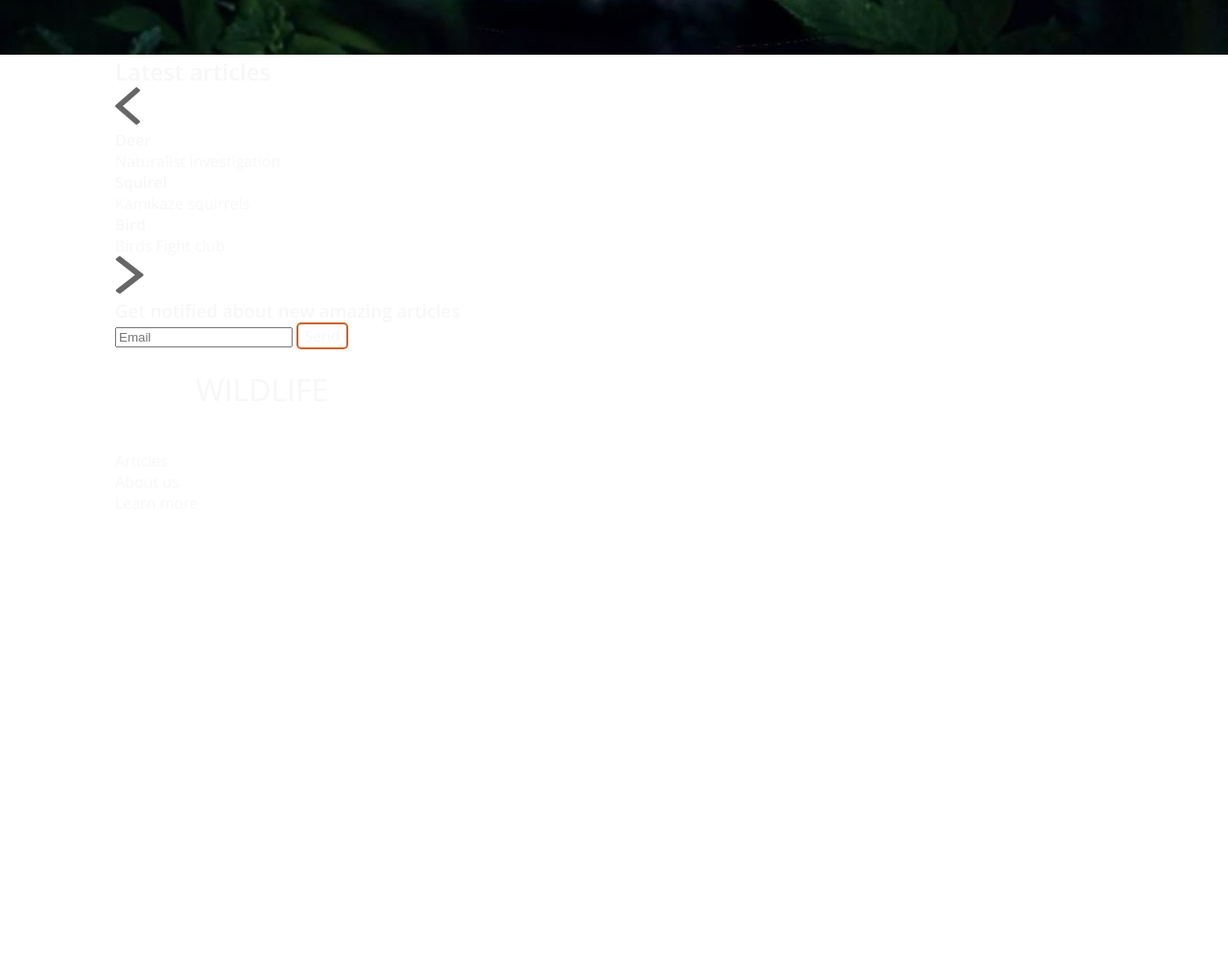
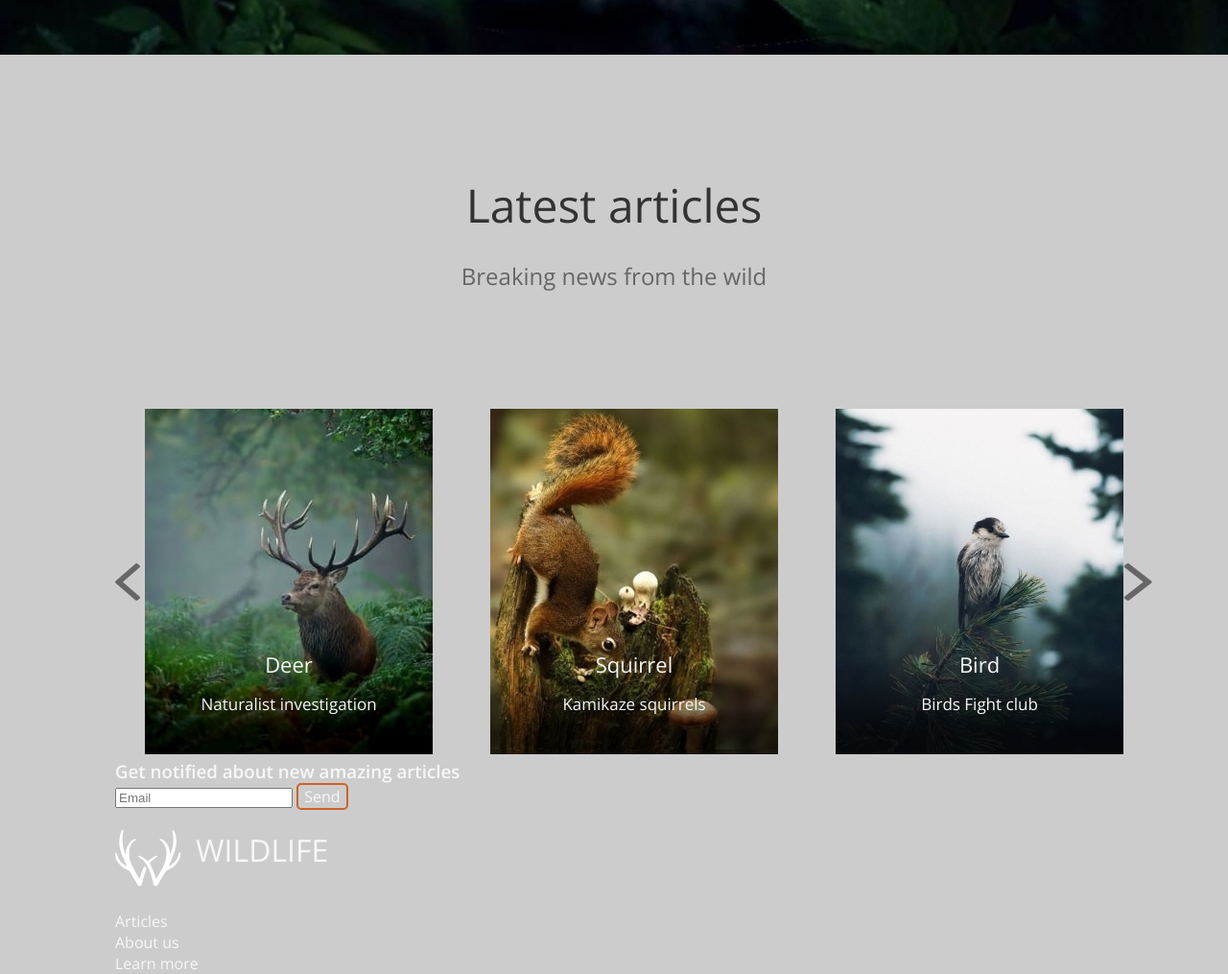
Before and after one commit to ssorokovnina/wildlife, a plain HTML site: page index.html in a window 1280 px wide. Shown: the part 722-1737 px from the top of the page at 96% size. Before the commit the page ends 1257 px from the top, so only its background shows below. Drawn offline with Linux system fonts and the light colour scheme.

Commit message:
feat: add styles to article section, some changes in html file

```diff
--- a/assets/css/articles.css
+++ b/assets/css/articles.css
@@ -0,0 +1,70 @@
+.articles__title, .articles__subtitle {
+    margin: 0 auto;
+
+    text-align: center;
+    font-weight: 400;
+}
+
+.articles__title {
+    width: 324px;
+
+    padding-top: 120px;
+
+    font-size: 48px;
+    line-height: 72px;
+    color: var(--sub-color);
+}
+
+.articles__subtitle {
+    width: 332px;
+
+    padding-top: 20px;
+
+    font-size: 24px;
+    line-height: 36px;
+    color: #666666;
+}
+
+.slider {
+    padding-top: 120px;
+
+    display: flex;
+    justify-content: space-between;
+    align-items: center;
+}
+
+.arrow {
+    padding: 0;
+}
+
+.animals {
+    padding-left: 5px;
+
+    display: flex;
+    column-gap: 60px;
+}
+
+.animals__name, .animals__tagline {
+    position: relative;
+    top: -117px;
+
+    text-align: center;
+}
+
+.animals__name {
+    padding-bottom: 10px;
+
+    font-size: 22px;
+    font-weight: 400;
+    line-height: 36px;
+}
+
+.animals__tagline {
+    font-size: 17px;
+    line-height: 27px;
+}
+
+.animals__link_inline {
+    display: block;
+    height: 0;
+}
--- a/assets/css/general.css
+++ b/assets/css/general.css
@@ -6,6 +6,8 @@
 
     font-family: var(--main-font-family);
     color: var(--main-color);
+
+    background-color: var(--main-bg-color);
 }
 
 .main__container {
--- a/index.html
+++ b/index.html
@@ -62,33 +62,52 @@
             </section>
             <section class="articles">
                 <h2 class="articles__title">Latest articles</h2>
-                <h2 class="articles__subtitle"></h2>
+                <h2 class="articles__subtitle">Breaking news from the wild</h2>
                 <div class="slider">
                     <div class="slider__left-arrow">
-                        <img class="arrow left-arrow" src="./assets/svg/left-arrow.svg" alt="left arrow icon">
+                        <button class="arrow left-arrow">
+                            <img class="arrow__icon left-arrow__icon" src="./assets/svg/left-arrow.svg" alt="left arrow icon">
+                        </button>
                     </div>
                     <ul class="slider__previews animals">
                         <li class="animals__card">
+                            <a href="#" class="animals__link">
+                                <img src="./assets/img/deer.jpg" alt="deer photo" class="animals__photo">
+                            </a>
+                            <a href="#" class="animals__link animals__link_inline">
                                 <h4 class="animals__name">Deer</h4>
                                 <p class="animals__tagline">
                                     Naturalist investigation
                                 </p>
+                            </a>
                         </li>
                         <li class="animals__card">
-                            <h4 class="animals__name">Squirel</h4>
+                            <a href="#" class="animals__link">
+                                <img src="./assets/img/squirrel.jpg" alt="squirrel photo" class="animals__photo">
+                            </a>
+                            <a href="#" class="animals__link animals__link_inline">
+                                <h4 class="animals__name">Squirrel</h4>
                                 <p class="animals__tagline">
                                     Kamikaze squirrels
                                 </p>
+                            </a>
                         </li>
                         <li class="animals__card">
+                            <a href="#" class="animals__link">
+                                <img src="./assets/img/bird.jpg" alt="bird photo" class="animals__photo">
+                            </a>
+                            <a href="#" class="animals__link animals__link_inline">
                                 <h4 class="animals__name">Bird</h4>
                                 <p class="animals__tagline">
                                     Birds Fight club
                                 </p>
+                            </a>
                         </li>
                     </ul>
                     <div class="slider__right-arrow">
-                        <img class="arrow right-arrow" src="./assets/svg/right-arrow.svg" alt="right arrow icon">
+                        <button class="arrow right-arrow">
+                            <img class="arrow__icon right-arrow__icon" src="./assets/svg/right-arrow.svg" alt="right arrow icon">
+                        </button>
                     </div>
                 </div>
             </section>
```
Lines whose indentation alone changed are shown as unchanged.
